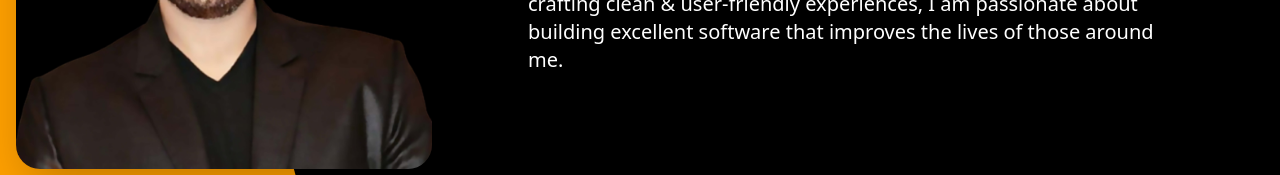
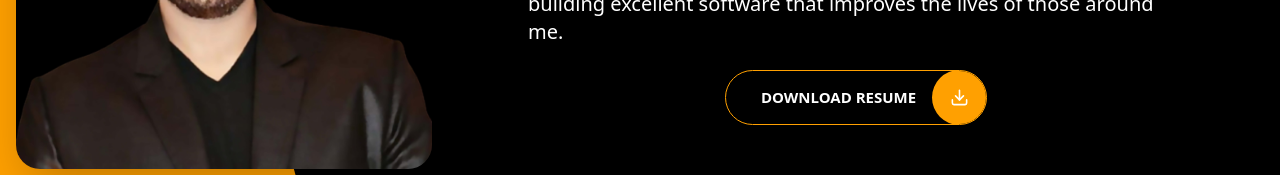
Before and after one commit to Hamed-Hasan/my-portfolio, a React (Create React App) app: page / in a window 1280 px wide. Shown: the part 430-605 px from the top of the page. Built offline with nearby package versions, Linux system fonts and the light colour scheme.

Commit message:
animation button added

```diff
--- a/package.json
+++ b/package.json
@@ -9,6 +9,7 @@
     "daisyui": "^2.15.2",
     "react": "^18.1.0",
     "react-dom": "^18.1.0",
+    "react-icons": "^4.4.0",
     "react-router-dom": "^6.3.0",
     "react-scripts": "5.0.1",
     "react-typewriter-effect": "^1.1.0",
--- a/src/components/Pages/Home.js
+++ b/src/components/Pages/Home.js
@@ -2,6 +2,7 @@ import React from 'react';
 import './style.css'
 import hamed from '../../assests/images/hamed-hasan.png'
 import TypeWriter from '../TypeWriter/TypeWriter';
+import { FiDownload } from 'react-icons/fi';
 const Home = () => {
     return (
         <div class="hero min-h-screen bg-black">
@@ -16,6 +17,13 @@ const Home = () => {
             </div>
 
             <p class="py-6 text-white text-left text-xl">I'm a Tunisian based web designer & front‑end developer focused on crafting clean & user‑friendly experiences, I am passionate about building excellent software that improves the lives of those around me.</p>
+           <a className='button' href="https://drive.google.com/file/d/1KLz2Fpilwr-sFH-cIaWOIpH9hgErHFGl/view?usp=sharing" target='_blank' download='Resume'>
+             <span>Download Resume</span>
+             <span className='button-icon'>
+
+            <FiDownload/>
+             </span>
+           </a>
 
           </div>
 
--- a/src/components/Pages/style.css
+++ b/src/components/Pages/style.css
@@ -8,6 +8,62 @@
     background-color: #FFA001;
 
 }
-.head{
-    color: white
+
+.button {
+    overflow: hidden;
+    display: inline-block;
+    line-height: 1.4;
+    border-radius: 35px;
+    white-space: nowrap;
+    text-overflow: ellipsis;
+    text-align: center;
+    cursor: pointer;
+    vertical-align: middle;
+    -webkit-user-select: none;
+    -ms-user-select: none;
+    user-select: none;
+    transition: all .25s ease-in-out;
+    text-transform: uppercase;
+    text-decoration: none!important;
+    position: relative;
+    z-index: 1;
+    padding: 16px 70px 16px 35px;
+    font-size: 15px;
+    font-weight: 600;
+    color: #fff;
+    background-color: transparent;
+    outline: none!important;
+    cursor: pointer!important;
+    border: 1px solid #FFA001;
+    left:0;
 }
+.button:before {
+    z-index: -1;
+    content: "";
+    position: absolute;
+    top: 0;
+    bottom: 0;
+    left: 0;
+    right: 0;
+    transform: translateX(100%);
+    transition: all .3s ease-out;
+}
+.button-icon {
+    position: absolute;
+    right: -1px;
+    top: -1px;
+    bottom: 0;
+    width: 55px;
+    height: 55px;
+    display: flex;
+    justify-content: center;
+    align-items: center;
+    font-size: 19px;
+    color: #fff;
+    border-radius: 50%;
+    background-color:#FFA001
+}
+.button:hover:before {
+    transform: translateX(0);
+    background-color:#FFA001
+}
--- a/src/components/TypeWriter/TypeWriter.js
+++ b/src/components/TypeWriter/TypeWriter.js
@@ -19,7 +19,7 @@ const TypeWriter = () => {
 
         ]}
         multiTextDelay={1000}
-        typeSpeed={30}
+        typeSpeed={50}
       />
         </div>
     );
```
Also changed, not shown: 1 other file (tests, documents, lock files or other folders).
